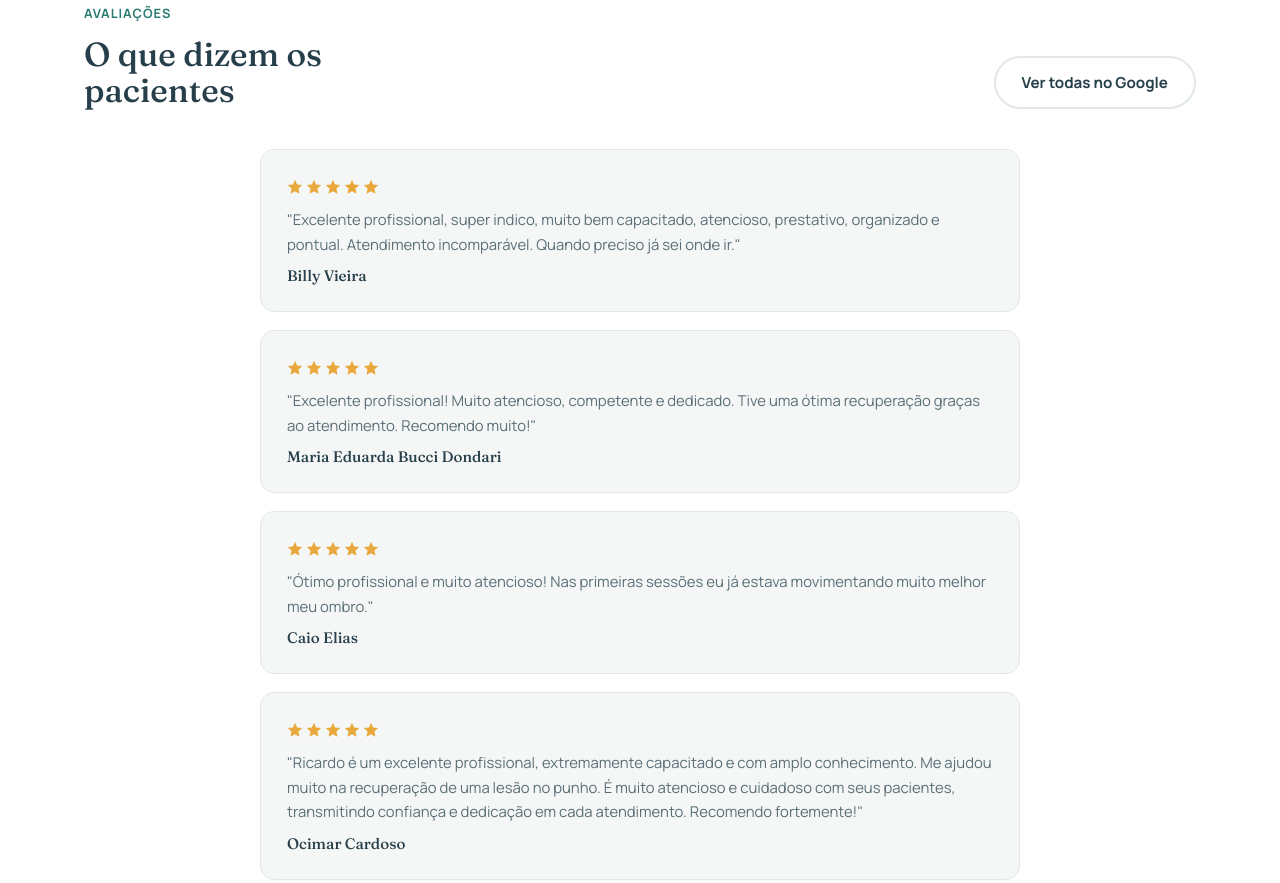
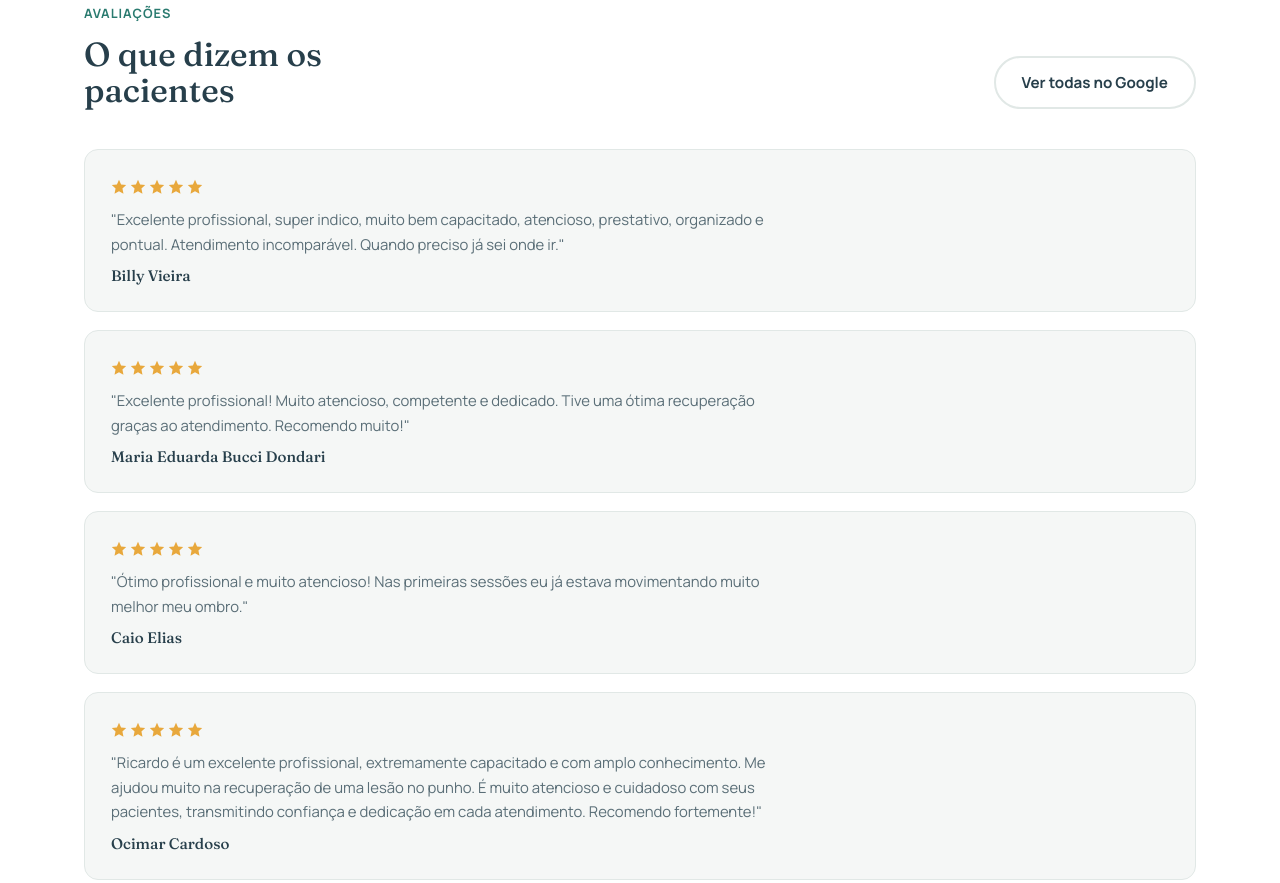
Before and after one commit to rodrigogrillo/fisioricardo, a plain HTML site: page index.html in a window 1280 px wide. Shown: the part 1959-2842 px from the top of the page. Drawn offline with Linux system fonts and the light colour scheme.

Commit message:
Add files via upload

```diff
--- a/styles.css
+++ b/styles.css
@@ -154,10 +154,10 @@ p { margin: 0 0 1em; color: var(--navy-soft); line-height: 1.65; }
 /* Avaliações */
 .avaliacoes-head { display: flex; align-items: flex-end; justify-content: space-between; gap: 20px; flex-wrap: wrap; margin-bottom: 40px; }
 .avaliacoes-head h2 { margin-bottom: 0; }
-.avaliacoes-grid { display: grid; grid-template-columns: 1fr; gap: 18px; max-width: 760px; margin: 0 auto; }
+.avaliacoes-grid { display: grid; grid-template-columns: 1fr; gap: 18px; }
 .review-card { flex-direction: row; align-items: flex-start; gap: 20px; }
 .review-card .review-stars { flex-shrink: 0; padding-top: 3px; }
-.review-card-body { display: flex; flex-direction: column; gap: 10px; }
+.review-card-body { display: flex; flex-direction: column; gap: 10px; max-width: 680px; }
 .review-card {
   background: var(--bg);
   border: 1px solid var(--line);
```
Also changed, not shown: assets/logo.png.
